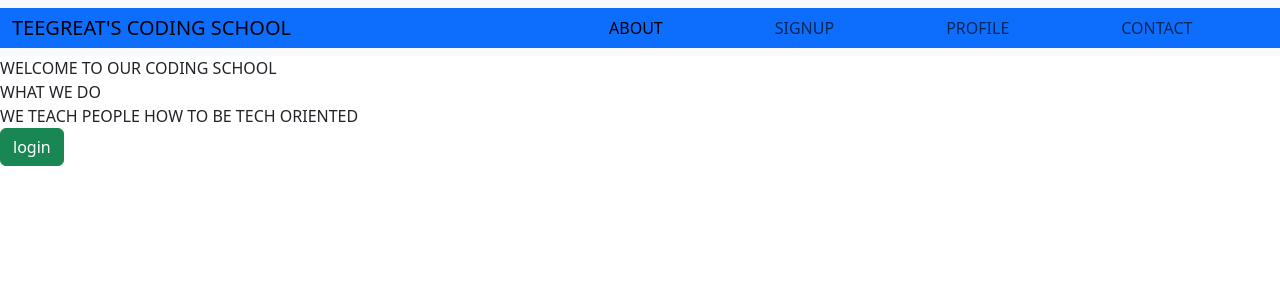
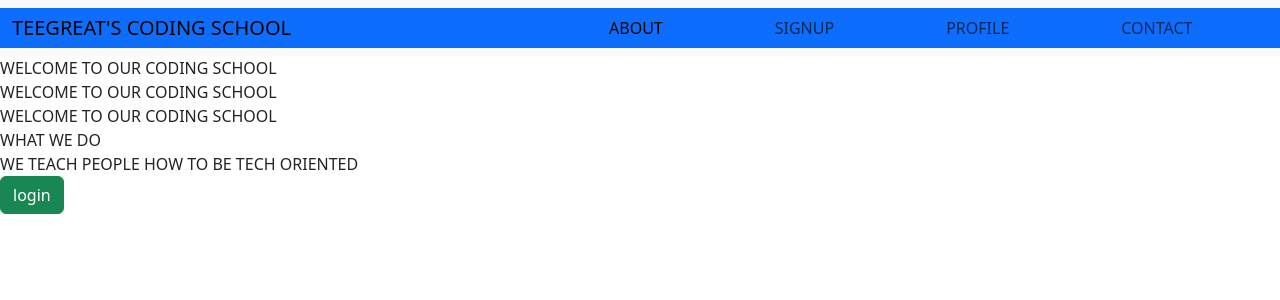
Before and after one commit to Tgreatltd/coding-school, a React (Create React App) app: page / in a window 1280 px wide. Shown: the top 300 px of the page. Built offline with nearby package versions, Linux system fonts and the light colour scheme.

Commit message:
new commit

```diff
--- a/src/school/Home.jsx
+++ b/src/school/Home.jsx
@@ -11,6 +11,8 @@ const Home = () => {
       <Navbar/>
       {/* <Fontawesome/>bbb */}
     <div> WELCOME TO OUR CODING SCHOOL</div>
+    <div> WELCOME TO OUR CODING SCHOOL</div>
+    <div> WELCOME TO OUR CODING SCHOOL</div>
 
     <div>WHAT WE DO</div>
 
```
